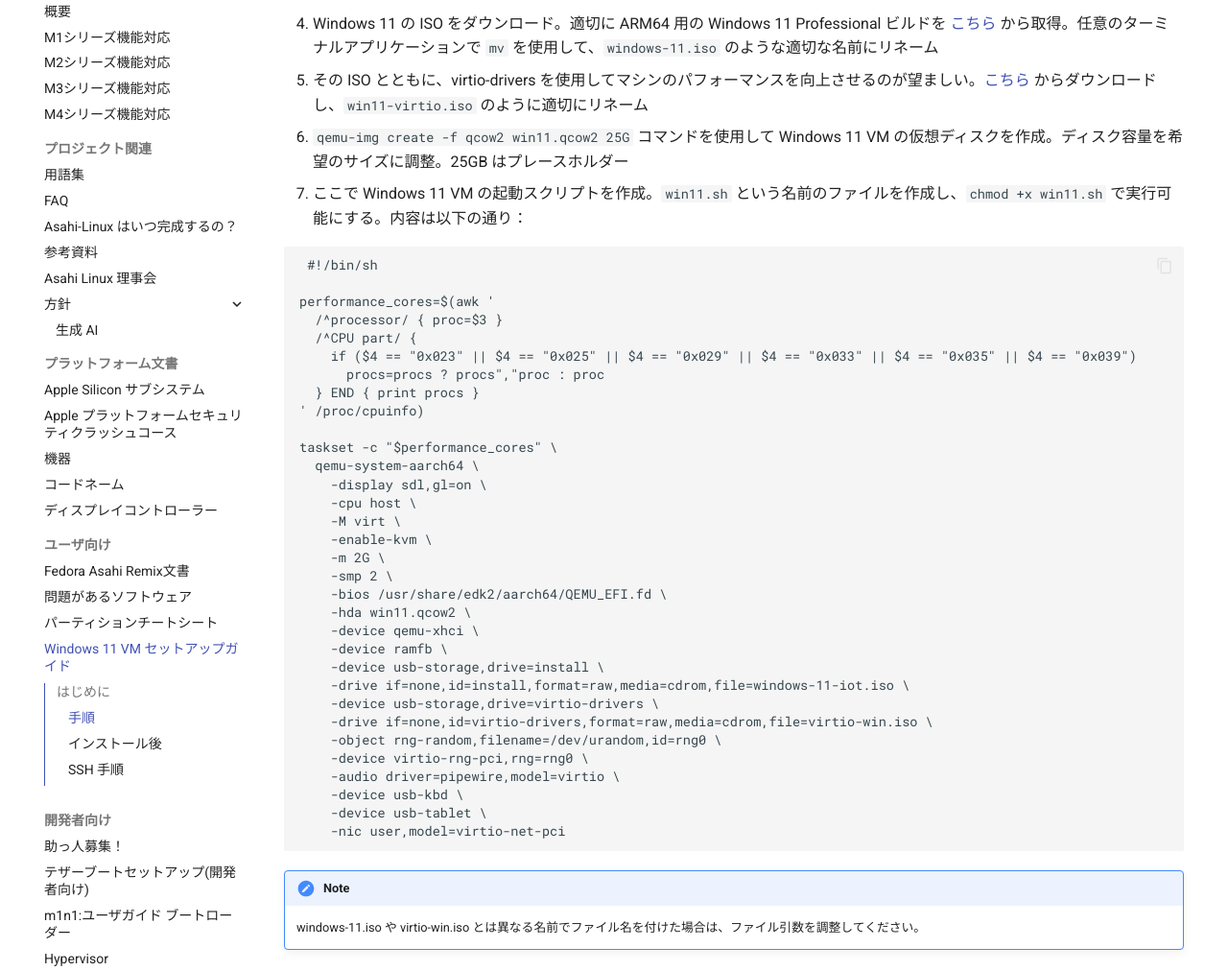
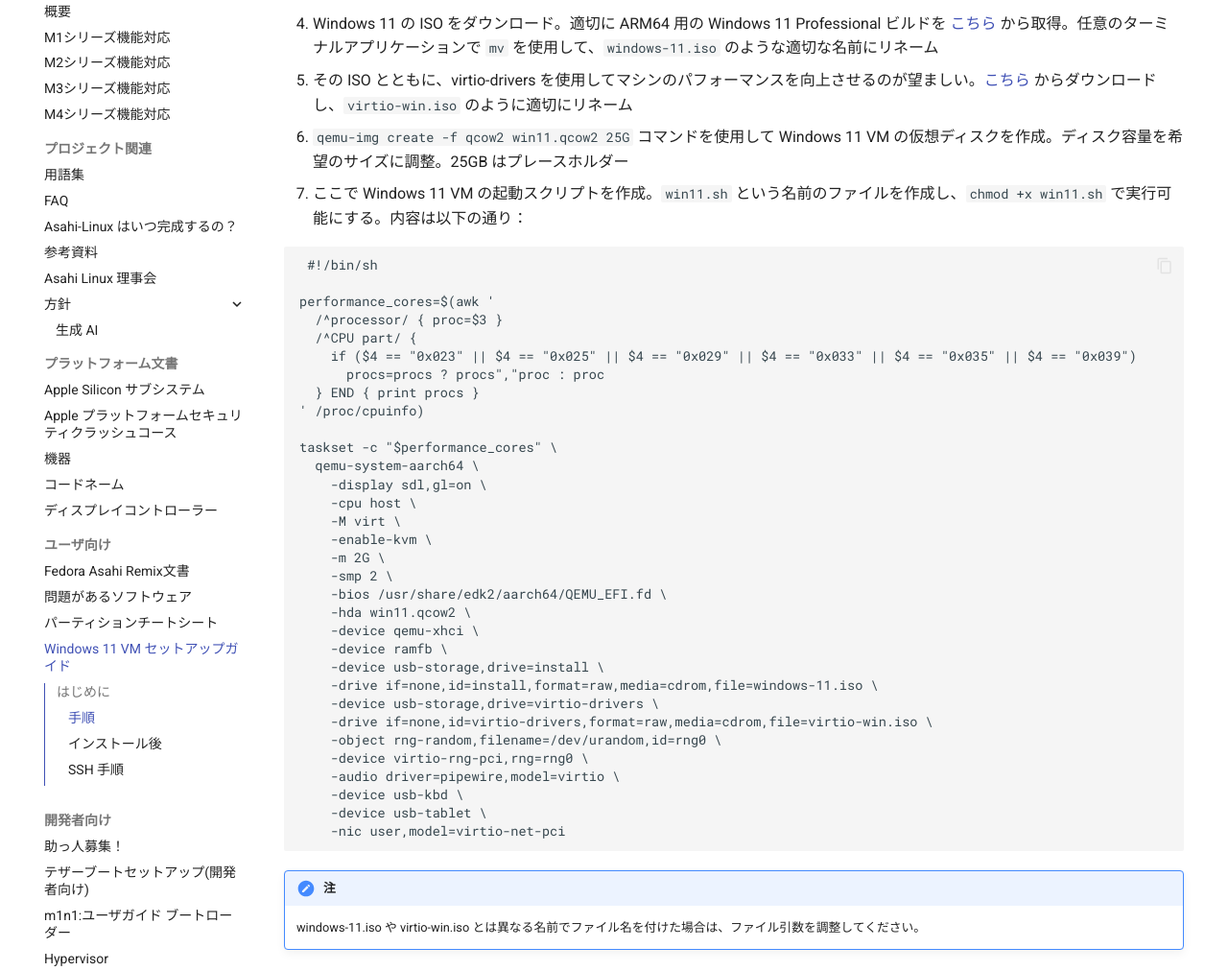
Before and after one commit to asfdrwe/asahi-linux-translations, an MkDocs documentation site: the page built from docs/sw/windows-11-vm.md, in a window 1280 px wide and 1400 px high, scrolled down 766 px. Shown: the part 159-1171 px from the top of the window at 96% size. Built offline with MkDocs 1.6.1 and Material for MkDocs 9.7.7, drawn with Linux system fonts in a browser that asks for light colours; comment, search, counter and statistics services are not loaded; some of the changed text lies outside the part shown.

Commit message:
updated to 2026/4/19

````diff
--- a/docs/sw/windows-11-vm.md
+++ b/docs/sw/windows-11-vm.md
@@ -27,7 +27,7 @@
 2. デスクトップ上または任意の場所に新しいディレクトリを作成し、任意の名前を付ける。例えば、 `windows11` という名前で `mkdir windows11` で作成。適切なターミナルアプリケーションを使用するか、デスクトップ上で右クリックしてディレクトリを作成
 3. `cd windows11` でそのディレクトリに移動
 4. Windows 11 の ISO をダウンロード。適切に ARM64 用の Windows 11 Professional ビルドを [こちら](https://www.microsoft.com/ja-JP/software-download/windows11arm64) から取得。任意のターミナルアプリケーションで `mv` を使用して、`windows-11.iso` のような適切な名前にリネーム
-5. その ISO とともに、virtio-drivers を使用してマシンのパフォーマンスを向上させるのが望ましい。[こちら](https://github.com/virtio-win/kvm-guest-drivers-windows/wiki/Driver-installation) からダウンロードし、`win11-virtio.iso` のように適切にリネーム
+5. その ISO とともに、virtio-drivers を使用してマシンのパフォーマンスを向上させるのが望ましい。[こちら](https://github.com/virtio-win/kvm-guest-drivers-windows/wiki/Driver-installation) からダウンロードし、`virtio-win.iso` のように適切にリネーム
 6. `qemu-img create -f qcow2 win11.qcow2 25G` コマンドを使用して Windows 11 VM の仮想ディスクを作成。ディスク容量を希望のサイズに調整。25GB はプレースホルダー
 7. ここで Windows 11 VM の起動スクリプトを作成。`win11.sh` という名前のファイルを作成し、`chmod +x win11.sh` で実行可能にする。内容は以下の通り：
 
@@ -55,7 +55,7 @@
     -device qemu-xhci \
     -device ramfb \
     -device usb-storage,drive=install \
-    -drive if=none,id=install,format=raw,media=cdrom,file=windows-11-iot.iso \
+    -drive if=none,id=install,format=raw,media=cdrom,file=windows-11.iso \
     -device usb-storage,drive=virtio-drivers \
     -drive if=none,id=virtio-drivers,format=raw,media=cdrom,file=virtio-win.iso \
     -object rng-random,filename=/dev/urandom,id=rng0 \
@@ -66,7 +66,7 @@
     -nic user,model=virtio-net-pci
 ```
 
-!!! note
+!!! 注
     windows-11.iso や virtio-win.iso とは異なる名前でファイル名を付けた場合は、ファイル引数を調整してください。
 
 8. そして `./win11.sh` を実行。QEMU ウィンドウが表示。いくつかのブート画面の後、「Press any key to boot from CD or DVD…」が表示。Windows をブートするために任意のキーを押す（UEFI コンソールに入らないよう素早く押す）
@@ -83,7 +83,7 @@
 インストール後、2 つの ISO を削除できます。win11.sh スクリプトから以下の 4 行を削除します：
 ``` md
 -device usb-storage,drive=install \
-    -drive if=none,id=install,format=raw,media=cdrom,file=windows-11-iot.iso \
+    -drive if=none,id=install,format=raw,media=cdrom,file=windows-11.iso \
     -device usb-storage,drive=virtio-drivers \
     -drive if=none,id=virtio-drivers,format=raw,media=cdrom,file=virtio-win.iso \
 ```
````
Also changed, not shown: other parts of docs/sw/windows-11-vm.md (+1 -1 lines), docs/sw/broken-software.md (+2 -4 lines).
